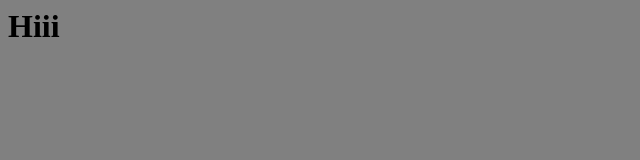
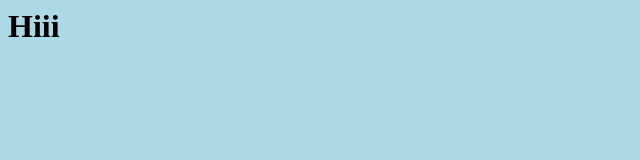
Before and after one commit to ankipoonia/ankipoonia.github.io, a plain HTML site: page index.html in a window 1280 px wide. Shown: the whole page, without its empty margins (0-640 px from the left). Drawn offline with Linux system fonts and the light colour scheme.

Commit message:
Update index.html

```diff
--- a/index.html
+++ b/index.html
@@ -3,7 +3,7 @@
   <head>
     <style>
       body {
-            background-color: gray;
+            background-color: lightblue;
             }
     </style>
     <meta charset="utf-8">
```
